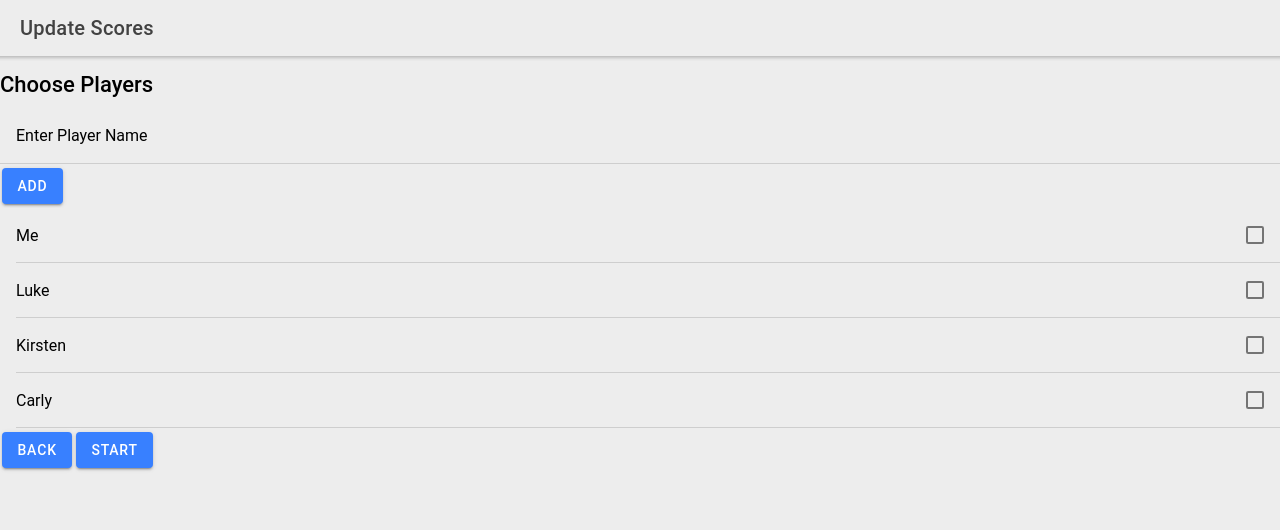
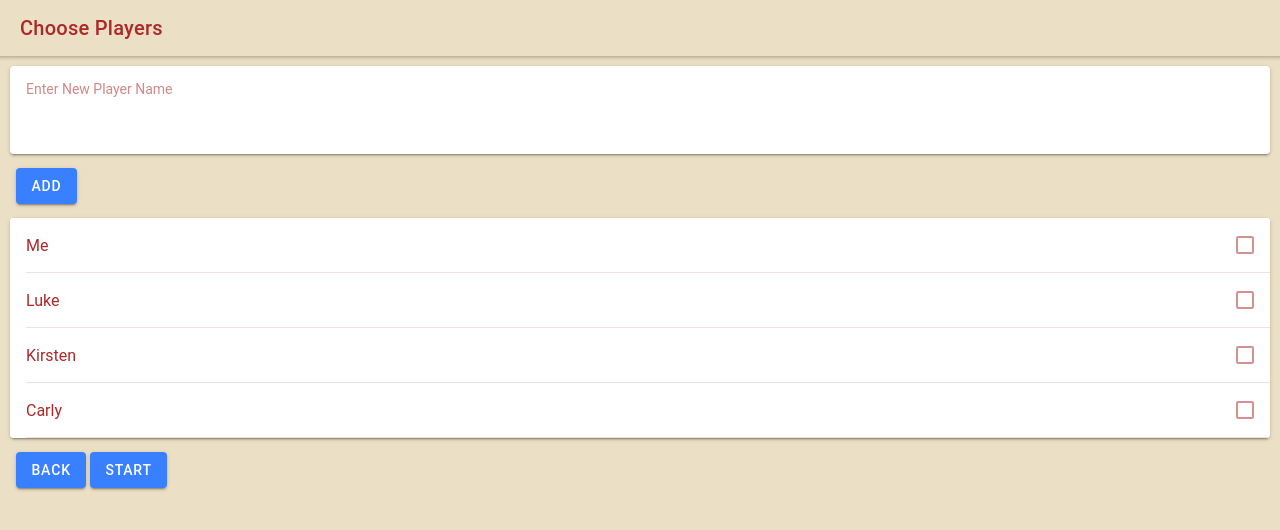
Before and after one commit to mad-java-adv-s21/adv-fe-tca-scrabble, a React (Create React App) app: page /home in a window 1280 px wide. Both pictures are taken after a click on the element "PLAY". Shown: the top 530 px of the page. Built offline with nearby package versions, Linux system fonts and the light colour scheme.

Commit message:
theming, pixel perfect
button alignment and card displays

```diff
--- a/src/pages/Home.tsx
+++ b/src/pages/Home.tsx
@@ -59,28 +59,24 @@ const Home: React.FC<HomeProps> = ({
   const lb = calculateLeaderBoard(pastPlayers, gameResults);
   return (
     <IonPage>
-      <IonHeader>
-        <IonToolbar>
-          <IonTitle>Scrabble</IonTitle>
 
+      <IonContent fullscreen>
+      <IonHeader collapse="condense">
+      <IonToolbar>
+
+          <IonTitle size="large" id="home">Home</IonTitle>
         </IonToolbar>
-      </IonHeader>
-      <IonContent fullscreen>
+       </IonHeader>
         <IonCard>
           <IonCardContent>
       <IonImg src="assets/scrabbleLogo.jpeg"></IonImg>
       </IonCardContent>
       </IonCard>
-        <IonHeader collapse="condense">
-          <IonToolbar>
-
-
-          </IonToolbar>
-        </IonHeader>
 
 
 
-       <IonButton
+
+       <IonButton id="play"
 
             onClick={() => history.push("/score")}
             >
@@ -105,13 +101,23 @@ const Home: React.FC<HomeProps> = ({
        </IonCard>
 
       <IonCard>
+      <IonCardContent>
       <IonCardTitle>Leaderboard</IonCardTitle>
-      <IonCardContent>
+      <br />
+      <IonGrid>
+
+        <IonCol>Name</IonCol>
+        <IonCol push=".5">Wins</IonCol>
+        <IonCol push="1">Losses</IonCol>
+        <IonCol push="1">Win Percentage</IonCol>
+      </IonGrid>
        <IonGrid>
           {calculateLeaderBoard(pastPlayers, gameResults)
           .sort((a, b) => b.winningPercentage.localeCompare(a.winningPercentage))
           .map(x => (
+
             <IonRow>
+
               <IonCol>
                 {x.name}
               </IonCol>
--- a/src/pages/Play.tsx
+++ b/src/pages/Play.tsx
@@ -1,4 +1,4 @@
-import { IonContent, IonHeader, IonPage, IonTitle, IonToolbar, IonButton, IonInput, IonItem, IonLabel} from '@ionic/react';
+import { IonContent, IonHeader, IonPage, IonTitle, IonCard, IonToolbar, IonButton, IonInput, IonItem, IonLabel} from '@ionic/react';
 import { currentGame, gameResult } from '../App';
 import { useHistory } from 'react-router-dom';
 import { useState } from 'react';
@@ -44,15 +44,12 @@ export const Play: React.FC<PlayProps> = ({
 
   return (
     <IonPage>
-      <IonHeader>
-        <IonToolbar>
-          <IonTitle>Play Game</IonTitle>
-        </IonToolbar>
-      </IonHeader>
+
+
       <IonContent fullscreen>
-        <IonHeader collapse="condense">
+        <IonHeader >
           <IonToolbar>
-            <IonTitle size="large">Play Game</IonTitle>
+            <IonTitle size="large" id="playGame">Results</IonTitle>
           </IonToolbar>
 
 
@@ -61,6 +58,7 @@ export const Play: React.FC<PlayProps> = ({
 
           { currentGame.player.map(x => (
             <IonButton
+              id="player"
               key={x}
               onClick={() => endGame(x)}
               >
@@ -69,7 +67,7 @@ export const Play: React.FC<PlayProps> = ({
           ))}
 
 
-
+      <IonCard>
         <IonItem>
             <IonLabel position="floating">
               Enter Longest Word
@@ -97,8 +95,9 @@ export const Play: React.FC<PlayProps> = ({
             </IonInput>
 
             </IonItem>
-
+            </IonCard>
             <IonButton
+              id="quit"
               onClick={() => history.push("/")}
             >
               Quit
--- a/src/pages/Score.tsx
+++ b/src/pages/Score.tsx
@@ -1,5 +1,5 @@
 import React, { useEffect, useState } from 'react';
-import { IonContent, IonHeader, IonPage, IonTitle, IonToolbar, IonButton, IonItemDivider, IonItem, IonTextarea, IonInput, IonLabel, IonCheckbox, IonList  } from '@ionic/react';
+import { IonContent, IonHeader, IonPage, IonTitle, IonCard, IonCardTitle, IonCardContent, IonToolbar, IonButton, IonItemDivider, IonItem, IonTextarea, IonInput, IonLabel, IonCheckbox, IonList  } from '@ionic/react';
 import './Home.css';
 import { gameResult, currentGame } from '../App';
 import { useHistory } from 'react-router-dom';
@@ -67,43 +67,43 @@ interface ScoreProps {
 
         return (
           <IonPage>
-            <IonHeader>
-              <IonToolbar>
-                <IonTitle>Update Scores</IonTitle>
-              </IonToolbar>
-            </IonHeader>
+
             <IonContent fullscreen>
-              <IonHeader collapse="condense">
+              <IonHeader>
                 <IonToolbar>
-                  <IonTitle size="large">Blank</IonTitle>
+
+                  <IonTitle size="large" id="players">Choose Players</IonTitle>
                 </IonToolbar>
               </IonHeader>
-
-          <h3>
-            Choose Players
-          </h3>
-
-          <div>
+         <IonCard>
+         <IonCardContent>
 
 
-          <IonItem>
             <IonLabel position="floating">
-              Enter Player Name
+              Enter New Player Name
             </IonLabel>
 
-            <IonInput
+            <IonInput class="newPlayerInput"
               value={newPlayerName}
               onIonChange={(e) => setNewPlayerName((e.target as any).value)}
             ></IonInput>
-          </IonItem>
+            </IonCardContent>
+          </IonCard>
           <IonButton
+            id="add"
             onClick={addNewPlayer}>
             Add
           </IonButton>
 
 
+          <div>
+
+
+
+
+
           </div>
-
+          <IonCard>
           {
             availablePlayers.map(x => (
             <IonItem>
@@ -116,10 +116,12 @@ interface ScoreProps {
               />
             </IonItem>)
             )
+
           }
 
-
+          </IonCard>
           <IonButton
+              id="back"
               href="/home">
               Back
           </IonButton>
--- a/src/theme/variables.css
+++ b/src/theme/variables.css
@@ -2,83 +2,54 @@
 http://ionicframework.com/docs/theming/ */
 
 /** Ionic CSS Variables **/
+
+
 :root {
-  /** primary **/
-  --ion-color-primary: #3880ff;
-  --ion-color-primary-rgb: 56, 128, 255;
-  --ion-color-primary-contrast: #ffffff;
-  --ion-color-primary-contrast-rgb: 255, 255, 255;
-  --ion-color-primary-shade: #3171e0;
-  --ion-color-primary-tint: #4c8dff;
+	--ion-background-color: #ebdfc5;
+	--ion-background-color-rgb: 255,255,255;
 
-  /** secondary **/
-  --ion-color-secondary: #3dc2ff;
-  --ion-color-secondary-rgb: 61, 194, 255;
-  --ion-color-secondary-contrast: #ffffff;
-  --ion-color-secondary-contrast-rgb: 255, 255, 255;
-  --ion-color-secondary-shade: #36abe0;
-  --ion-color-secondary-tint: #50c8ff;
+	--ion-text-color: #ad2828;
+	--ion-text-color-rgb: 173,40,40;
 
-  /** tertiary **/
-  --ion-color-tertiary: #5260ff;
-  --ion-color-tertiary-rgb: 82, 96, 255;
-  --ion-color-tertiary-contrast: #ffffff;
-  --ion-color-tertiary-contrast-rgb: 255, 255, 255;
-  --ion-color-tertiary-shade: #4854e0;
-  --ion-color-tertiary-tint: #6370ff;
+	--ion-color-step-50: #fbf4f4;
+	--ion-color-step-100: #f7eaea;
+	--ion-color-step-150: #f3dfdf;
+	--ion-color-step-200: #efd4d4;
+	--ion-color-step-250: #ebc9c9;
+	--ion-color-step-300: #e6bfbf;
+	--ion-color-step-350: #e2b4b4;
+	--ion-color-step-400: #dea9a9;
+	--ion-color-step-450: #da9e9e;
+	--ion-color-step-500: #d69494;
+	--ion-color-step-550: #d28989;
+	--ion-color-step-600: #ce7e7e;
+	--ion-color-step-650: #ca7373;
+	--ion-color-step-700: #c66969;
+	--ion-color-step-750: #c25e5e;
+	--ion-color-step-800: #bd5353;
+	--ion-color-step-850: #b94848;
+	--ion-color-step-900: #b53d3d;
+	--ion-color-step-950: #b13333;
 
-  /** success **/
-  --ion-color-success: #2dd36f;
-  --ion-color-success-rgb: 45, 211, 111;
-  --ion-color-success-contrast: #ffffff;
-  --ion-color-success-contrast-rgb: 255, 255, 255;
-  --ion-color-success-shade: #28ba62;
-  --ion-color-success-tint: #42d77d;
+  --ion-card-background: white;
+  --ion-item-background: white;
+}
 
-  /** warning **/
-  --ion-color-warning: #ffc409;
-  --ion-color-warning-rgb: 255, 196, 9;
-  --ion-color-warning-contrast: #000000;
-  --ion-color-warning-contrast-rgb: 0, 0, 0;
-  --ion-color-warning-shade: #e0ac08;
-  --ion-color-warning-tint: #ffca22;
+  #play, #back, #quit, #player, #add {
+    padding-left: 1em;
+  }
 
-  /** danger **/
-  --ion-color-danger: #eb445a;
-  --ion-color-danger-rgb: 235, 68, 90;
-  --ion-color-danger-contrast: #ffffff;
-  --ion-color-danger-contrast-rgb: 255, 255, 255;
-  --ion-color-danger-shade: #cf3c4f;
-  --ion-color-danger-tint: #ed576b;
+  #quit {
+    margin-top: 1em;
+  }
 
-  /** dark **/
-  --ion-color-dark: #222428;
-  --ion-color-dark-rgb: 34, 36, 40;
-  --ion-color-dark-contrast: #ffffff;
-  --ion-color-dark-contrast-rgb: 255, 255, 255;
-  --ion-color-dark-shade: #1e2023;
-  --ion-color-dark-tint: #383a3e;
+  .newPlayerInput, .newPlayer{
+    background-color: white;
+  }
 
-  /** medium **/
-  --ion-color-medium: #92949c;
-  --ion-color-medium-rgb: 146, 148, 156;
-  --ion-color-medium-contrast: #ffffff;
-  --ion-color-medium-contrast-rgb: 255, 255, 255;
-  --ion-color-medium-shade: #808289;
-  --ion-color-medium-tint: #9d9fa6;
-
-  /** light **/
-  --ion-color-light: #f4f5f8;
-  --ion-color-light-rgb: 244, 245, 248;
-  --ion-color-light-contrast: #000000;
-  --ion-color-light-contrast-rgb: 0, 0, 0;
-  --ion-color-light-shade: #d7d8da;
-  --ion-color-light-tint: #f5f6f9;
-
-  --ion-card-background: #ad341c;
-  --ion-background-color: #ededed;
-  --card-ios-text-color: white;
-}
+  #home, #players, #playGame {
+    background-color: #ebdfc5;
+  }
 
 
 
```
